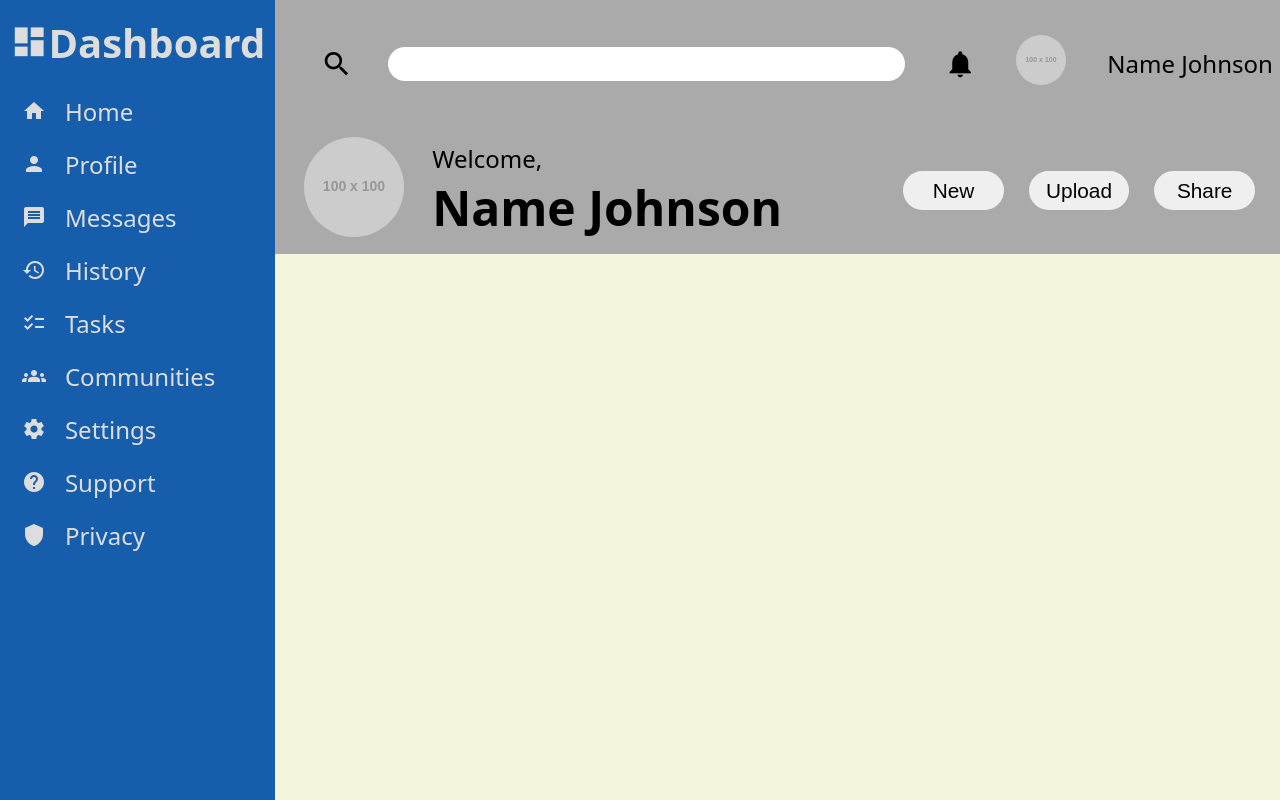
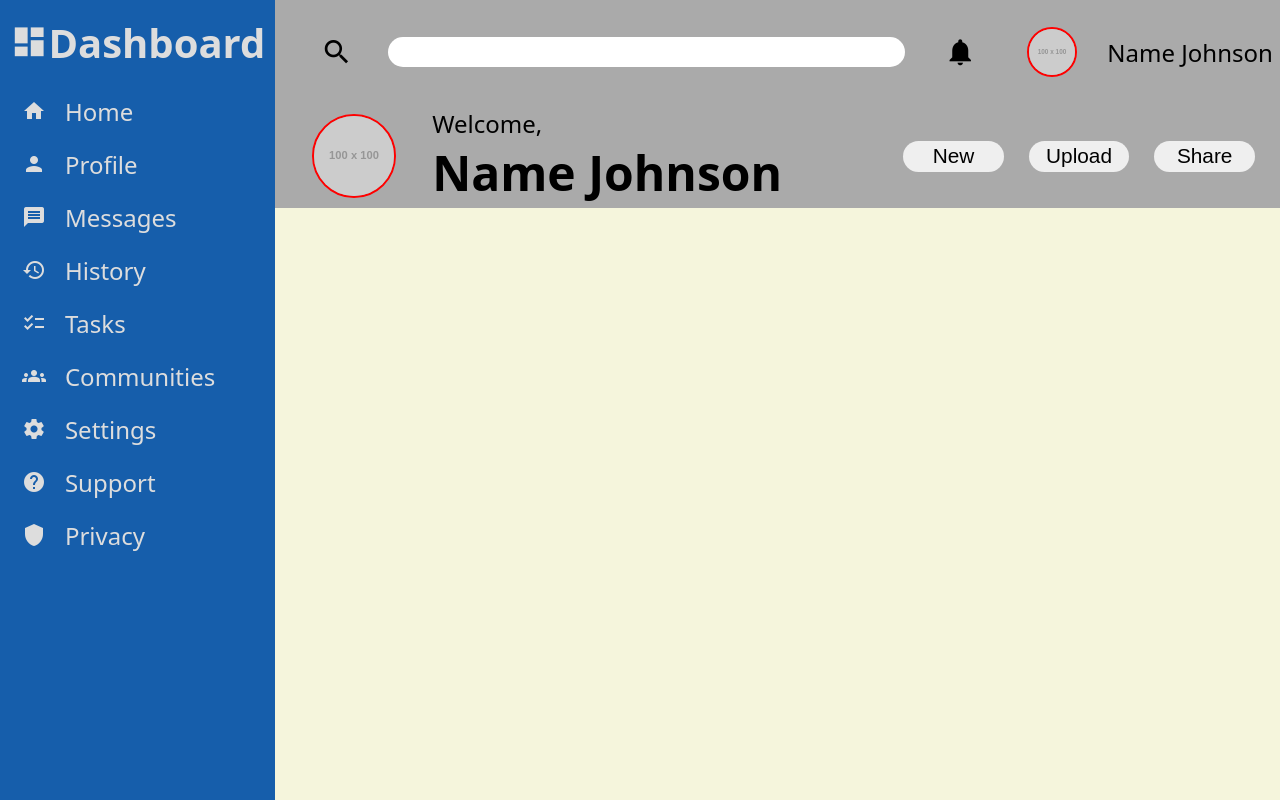
Before and after one commit to jsnhu/odin-dashboard, a plain HTML site: page index.html in a window 1280 px wide. Drawn offline with Linux system fonts and the light colour scheme; placeholder pictures from the web are drawn by us.

Commit message:
fix profile pic size

```diff
--- a/index.html
+++ b/index.html
@@ -66,14 +66,14 @@
                 </div>
                 <span class="material-icons">notifications</span>
                 <div class="profile-picture">
-                    <img src="https://placehold.co/100x100" alt="placeholder image">
+                    <img src="https://placehold.co/100x100" class="small-img" alt="placeholder image">
                 </div>
                 <div class="name">Name Johnson</div>
             </div>
             <div class="header-bottom">
                 <div class="welcome-area">
                     <div class="profile-picture">
-                        <img src="https://placehold.co/100x100" alt="placeholder image">
+                        <img src="https://placehold.co/100x100" class="big-img" alt="placeholder image">
                     </div>
                     <div class="welcome">
                         <div class="welcome-top-text">Welcome,</div>
--- a/style.css
+++ b/style.css
@@ -1,3 +1,6 @@
+* {
+    box-sizing: border-box;
+}
 body {
     font-size: 1.5rem;
     font-family: system-ui, -apple-system, BlinkMacSystemFont, 'Segoe UI', Roboto, Oxygen, Ubuntu, Cantarell, 'Open Sans', 'Helvetica Neue', sans-serif;
@@ -148,7 +151,21 @@ body {
 
 .profile-picture img {
     border-radius: 50%;
+    max-height: 100%;
+    object-fit: contain;
+    padding: 0;
+    border: 2px red solid;
 }
+
+.small-img {
+    max-width: 70%;
+}
+
+.big-img {
+    max-width: 90%;
+}
+
+
 
 /* .welcome-top-text {} */
 
@@ -157,10 +174,8 @@ body {
     font-weight: bold;
 }
 
-.header-top .profile-picture img {
-    width: 70%;
+.profile-picture {
+    display: grid;
+    align-items: center;
+    justify-items: center;
 }
-
-.welcome-area .profile-picture img {
-    width: 100%;
-}
```
